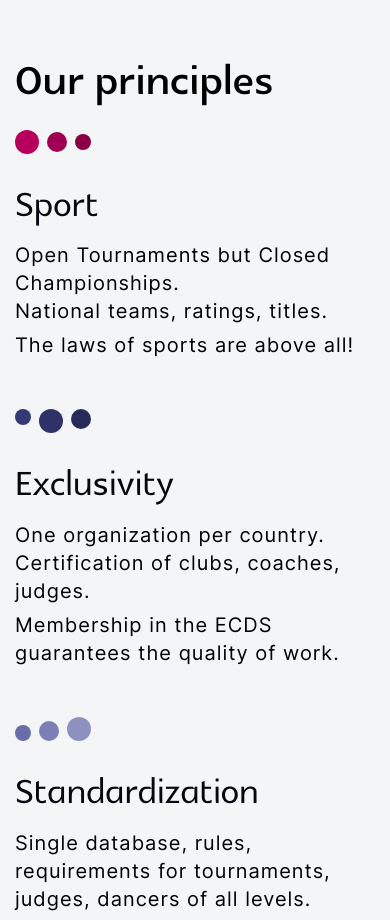
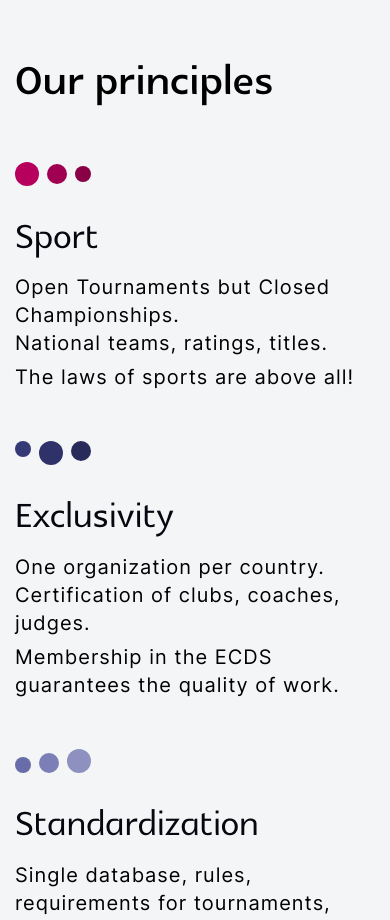
Before and after one commit to Guntyk/euro-dance-confederation-landing, a React (Create React App) app: page / in a window 390 px wide. Shown: the part 1060-1980 px from the top of the page. Built offline with nearby package versions, Linux system fonts and the light colour scheme.

Commit message:
Intermediate Version

```diff
--- a/src/components/Form/Form.css
+++ b/src/components/Form/Form.css
@@ -1,5 +1,5 @@
 .form-sec {
-  padding: 6.25em;
+  padding: 6.25em 0;
 }
 
 .form-title {
@@ -25,10 +25,10 @@
 
 @media (max-width: 1100px) {
   .form-sec {
-    padding: 1.25em;
+    padding: 6.25em 0;
   }
   .form {
-    padding: 4em 1.375em;
+    padding: 3em 2em;
   }
 }
 
--- a/src/components/Principles/Principles.css
+++ b/src/components/Principles/Principles.css
@@ -165,13 +165,14 @@
 @media (max-width: 1100px) {
   .principles-list {
     flex-wrap: nowrap;
+    height: unset;
+    gap: 50px;
   }
   .principles-mark {
     margin: 0 !important;
     width: unset;
   }
-  .principles-list {
-    height: unset;
-    gap: 50px;
+  .principles-mark:first-child {
+    padding-top: 2em;
   }
 }
--- a/src/components/common/Input/Select.css
+++ b/src/components/common/Input/Select.css
@@ -60,6 +60,7 @@
   border-bottom-left-radius: 10px;
   border-bottom-right-radius: 10px;
   box-sizing: border-box;
+  z-index: 1;
 }
 
 .select .select-content::-webkit-scrollbar {
```
